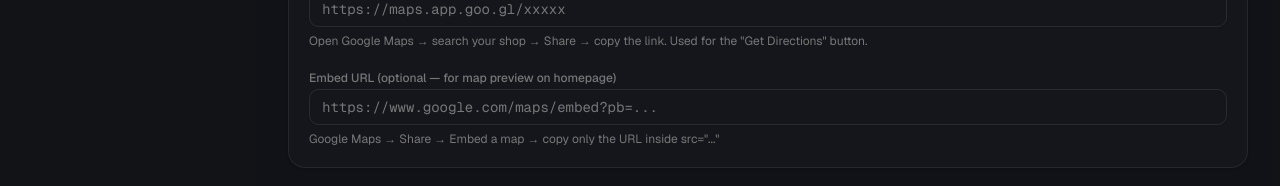
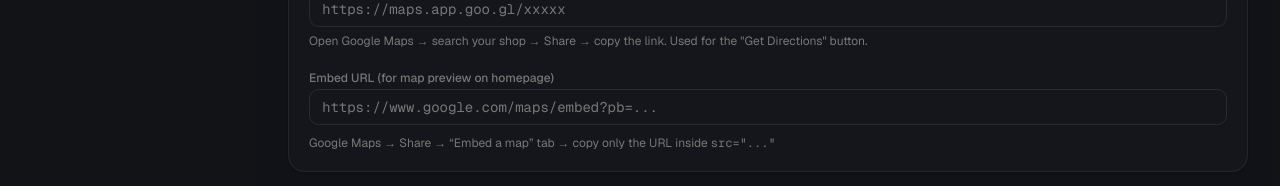
Before and after one commit to aigenxlab-GH/AutoDealer, a Next.js app: page /admin/settings in a window 1280 px wide. Shown: the part 818-1004 px from the top of the page. Built offline with nearby package versions, Linux system fonts and the light colour scheme; no server answers.

Commit message:
big issue fixed

```diff
--- a/src/app/(public)/page.tsx
+++ b/src/app/(public)/page.tsx
@@ -366,7 +366,7 @@ export default async function HomePage() {
           <div className="mt-8 grid gap-6 lg:grid-cols-2">
             {/* Map embed or placeholder */}
             <div className="overflow-hidden rounded-2xl border border-white/8 bg-white/5">
-              {shopSettings.mapsEmbed ? (
+              {shopSettings.mapsEmbed?.includes("google.com/maps/embed") ? (
                 <iframe
                   src={shopSettings.mapsEmbed}
                   width="100%"
@@ -378,10 +378,15 @@ export default async function HomePage() {
                   title="Shop location"
                 />
               ) : (
-                <div className="flex h-[340px] flex-col items-center justify-center gap-3 text-white/30">
-                  <MapPin className="size-10 opacity-40" />
-                  <p className="text-sm">Map not configured yet</p>
-                </div>
+                <a
+                  href={mapsLink}
+                  target="_blank"
+                  rel="noopener noreferrer"
+                  className="flex h-[340px] flex-col items-center justify-center gap-3 text-white/30 transition-colors hover:text-white/50"
+                >
+                  <MapPin className="size-12 opacity-40" />
+                  <p className="text-sm">Click to open in Google Maps</p>
+                </a>
               )}
             </div>
 
--- a/src/components/admin/settings-form.tsx
+++ b/src/components/admin/settings-form.tsx
@@ -111,10 +111,27 @@ export function SettingsForm({ initial }: { initial: ShopSettings }) {
             placeholder="https://maps.app.goo.gl/xxxxx" className="font-mono text-xs" />
         </FieldGroup>
 
-        <FieldGroup label='Embed URL (optional — for map preview on homepage)'
-          hint='Google Maps → Share → Embed a map → copy only the URL inside src="..."'>
+        <FieldGroup label='Embed URL (for map preview on homepage)'>
           <Input value={form.mapsEmbed} onChange={(e) => set("mapsEmbed", e.target.value)}
             placeholder="https://www.google.com/maps/embed?pb=..." className="font-mono text-xs" />
+          {form.mapsEmbed && !form.mapsEmbed.includes("google.com/maps/embed") && (
+            <p className="mt-1 rounded-md bg-amber-500/10 px-3 py-2 text-xs text-amber-600">
+              ⚠️ This doesn&apos;t look like a valid embed URL. It must start with{" "}
+              <span className="font-mono">https://www.google.com/maps/embed</span>.
+              <br />
+              <strong>How to get it:</strong> Google Maps → Share → &ldquo;Embed a map&rdquo; tab → copy the URL inside{" "}
+              <span className="font-mono">src=&quot;...&quot;</span> from the iframe code shown.
+            </p>
+          )}
+          {form.mapsEmbed && form.mapsEmbed.includes("google.com/maps/embed") && (
+            <p className="mt-1 text-xs text-emerald-600">✓ Valid embed URL</p>
+          )}
+          {!form.mapsEmbed && (
+            <p className="mt-1 text-xs text-muted-foreground">
+              Google Maps → Share → &ldquo;Embed a map&rdquo; tab → copy only the URL inside{" "}
+              <span className="font-mono">src=&quot;...&quot;</span>
+            </p>
+          )}
         </FieldGroup>
 
         {form.mapsEmbed && (
--- a/src/components/admin/vehicle-form.tsx
+++ b/src/components/admin/vehicle-form.tsx
@@ -524,8 +524,8 @@ export function VehicleForm({ vehicle, makes, models, variants }: VehicleFormPro
         />
       </Card>
 
-      {/* NCAP Safety Rating */}
-      <Card title="Safety">
+      {/* NCAP Safety Rating — cars only */}
+      {form.type === "car" && <Card title="Safety">
         <div className="space-y-1.5">
           <label className="text-xs font-medium text-muted-foreground">
             Global NCAP Safety Rating
@@ -569,7 +569,7 @@ export function VehicleForm({ vehicle, makes, models, variants }: VehicleFormPro
             Click a star to set the rating. Click the same star again or Clear to remove.
           </p>
         </div>
-      </Card>
+      </Card>}
 
       {/* Media */}
       <Card title="Photos">
--- a/src/components/spec-table.tsx
+++ b/src/components/spec-table.tsx
@@ -36,7 +36,7 @@ function buildSpecs(v: Vehicle): { label: string; value: string }[] {
       label: "Insurance Valid Till",
       value: formatDate(v.insuranceValidTill),
     });
-  if (v.ncapRating != null)
+  if (v.type === "car" && v.ncapRating != null)
     rows.push({ label: "Global NCAP Rating", value: `${"★".repeat(v.ncapRating)}${"☆".repeat(5 - v.ncapRating)} (${v.ncapRating}/5)` });
 
   return rows;
--- a/src/lib/data/neon/repository.ts
+++ b/src/lib/data/neon/repository.ts
@@ -177,7 +177,7 @@ class NeonVehicleRepository implements VehicleRepository {
         input.mileage ?? null, input.color ?? null, input.bodyType ?? null,
         input.registrationNumber ?? null, input.registrationCity ?? null,
         input.insuranceValidTill ?? null, input.description ?? null,
-        input.ncapRating ?? null, input.images, input.primaryImageUrl,
+        input.ncapRating ?? null, JSON.stringify(input.images), input.primaryImageUrl,
         input.isSold, input.isFeatured,
       ],
     );
```
